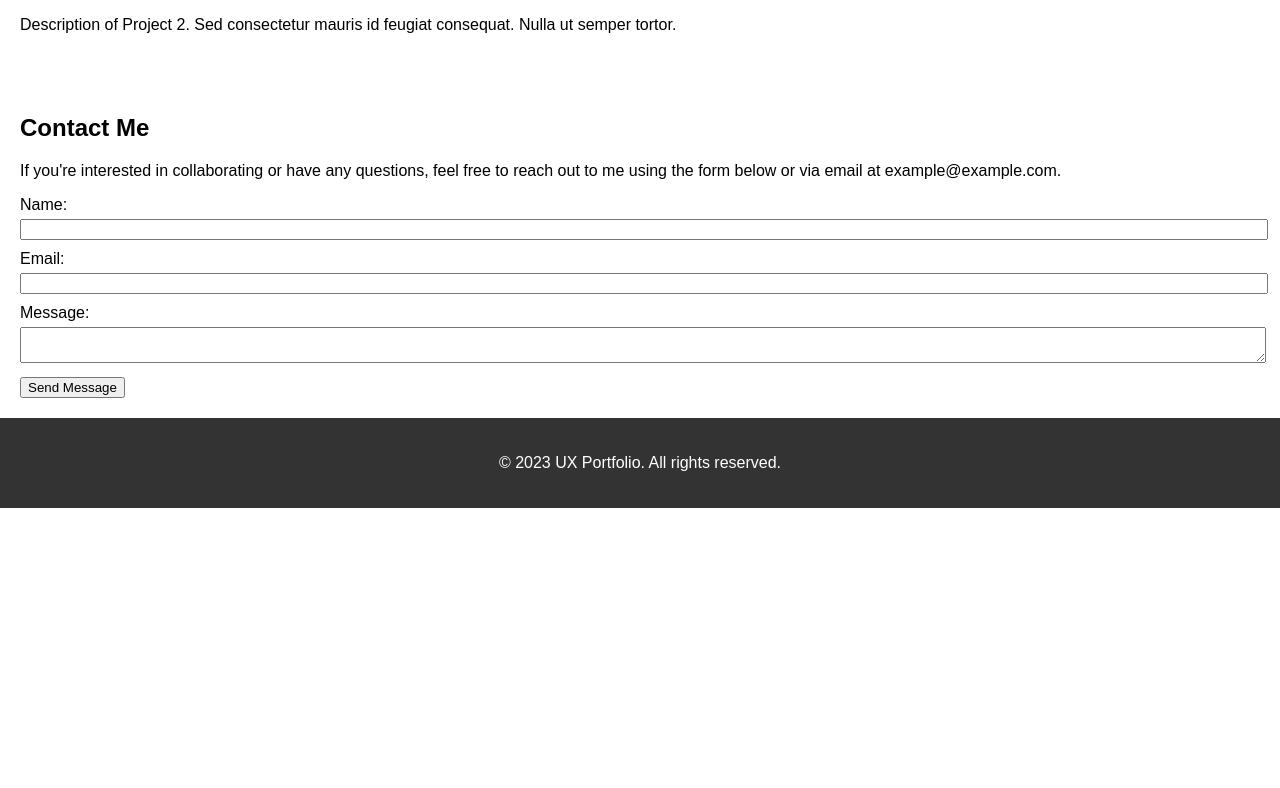
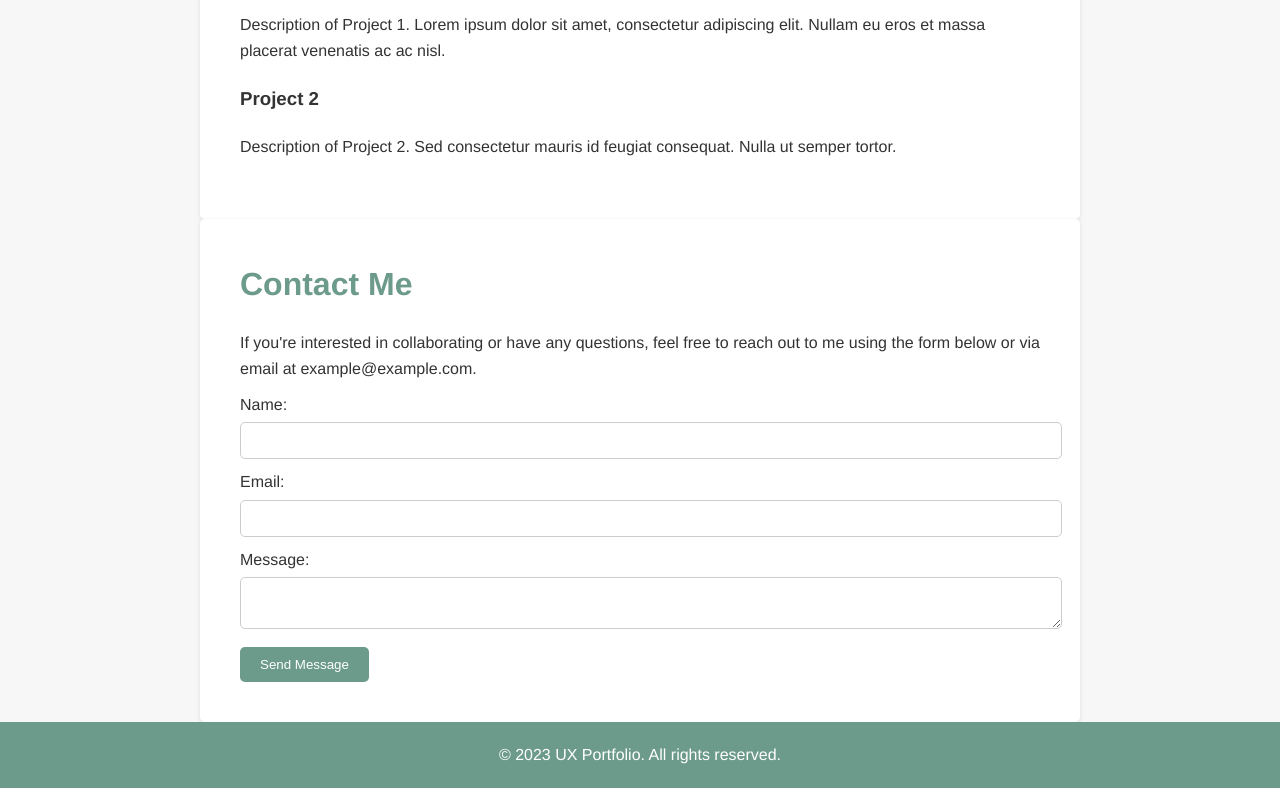
Before and after one commit to JenniLJ/UX-portfolio, a plain HTML site: page index.html in a window 1280 px wide. Shown: the part 519-1307 px from the top of the page. Before the commit the page ends 1027 px from the top, so only its background shows below. Drawn offline with Linux system fonts and the light colour scheme; a script that the page names is missing.

Commit message:
Update style

```diff
--- /dev/null
+++ b/script.js
@@ -0,0 +1 @@
+//this is a javascript file. There will be javascript all over this thing
--- a/style.css
+++ b/style.css
@@ -1,18 +1,28 @@
-body {
-    font-family: Arial, sans-serif;
+body, h1, h2, h3, p {
     margin: 0;
     padding: 0;
   }
 
+  body {
+    font-family: 'Helvetica', Arial, sans-serif;
+    line-height: 1.6;
+    background-color: #f7f7f7;
+    color: #333;
+  }
+
   header {
-    background-color: #333;
+    background-color: #6c9a8b;
     color: #fff;
     padding: 20px;
     text-align: center;
   }
 
+  header h1 {
+    font-size: 2.5rem;
+  }
+
   nav {
-    background-color: #333;
+    background-color: #6c9a8b;
     color: #fff;
     padding: 10px;
     display: flex;
@@ -36,10 +46,12 @@ body {
     top: 100%;
     left: 0;
     right: 0;
-    background-color: #333;
+    background-color: #6c9a8b;
     opacity: 0;
     pointer-events: none;
     transition: opacity 0.3s ease-in-out;
+    box-shadow: 0 2px 5px rgba(0, 0, 0, 0.1);
+    border-radius: 5px;
   }
 
   nav .menu li {
@@ -58,11 +70,25 @@ body {
   }
 
   section {
-    padding: 20px;
+    padding: 40px;
+    max-width: 800px;
+    margin: 0 auto;
+    background-color: #fff;
+    box-shadow: 0 2px 5px rgba(0, 0, 0, 0.1);
+    border-radius: 5px;
+  }
+
+  section h2 {
+    font-size: 2rem;
+    color: #6c9a8b;
+  }
+
+  section p {
+    margin-top: 20px;
   }
 
   footer {
-    background-color: #333;
+    background-color: #6c9a8b;
     color: #fff;
     padding: 20px;
     text-align: center;
@@ -81,8 +107,22 @@ body {
   form textarea {
     width: 100%;
     margin-top: 5px;
+    padding: 10px;
+    border: 1px solid #ccc;
+    border-radius: 5px;
   }
 
   form button {
     margin-top: 10px;
+    background-color: #6c9a8b;
+    color: #fff;
+    border: none;
+    padding: 10px 20px;
+    border-radius: 5px;
+    cursor: pointer;
+    transition: background-color 0.3s ease-in-out;
   }
+
+  form button:hover {
+    background-color: #567e71;
+  }
```
